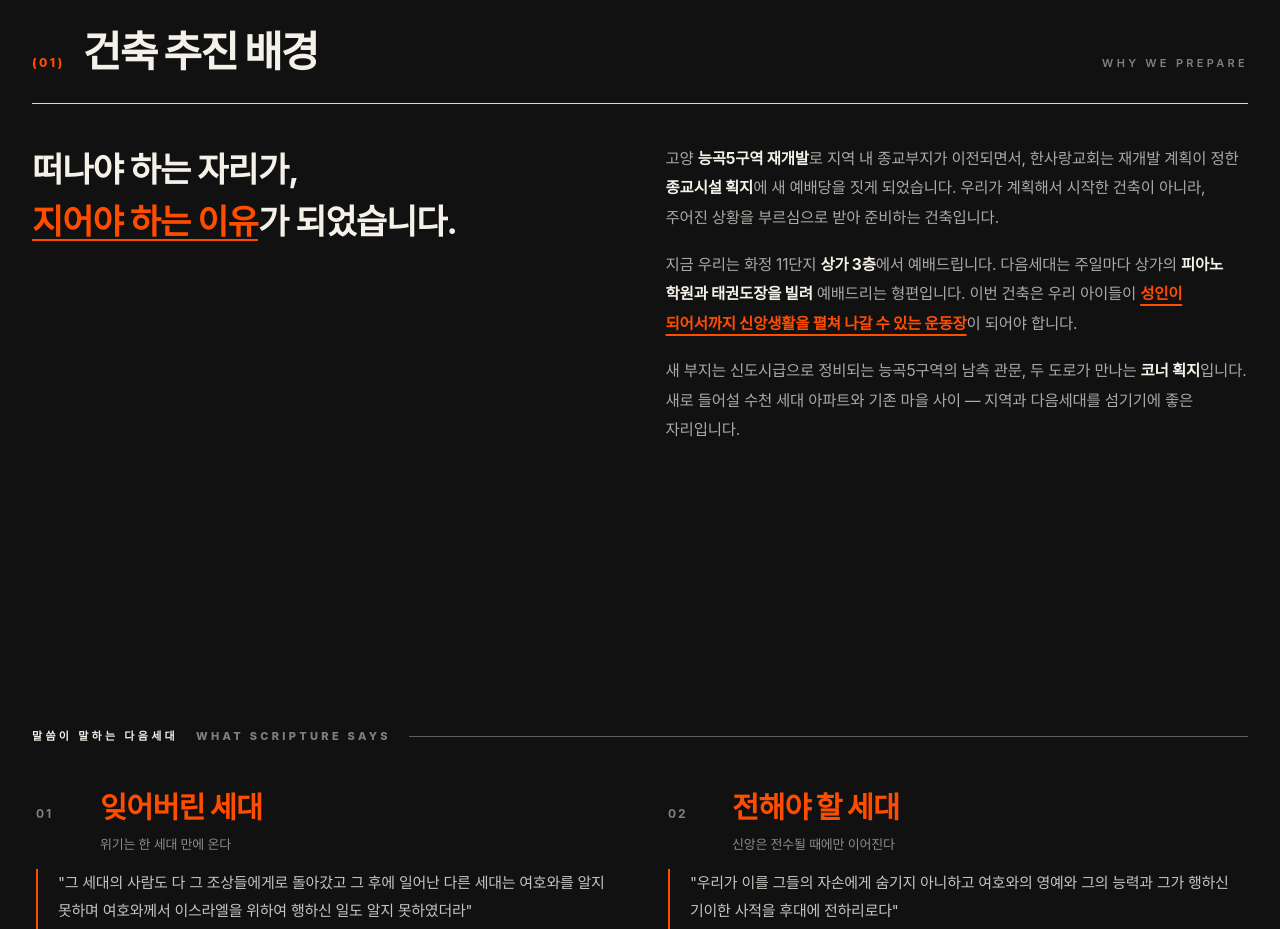
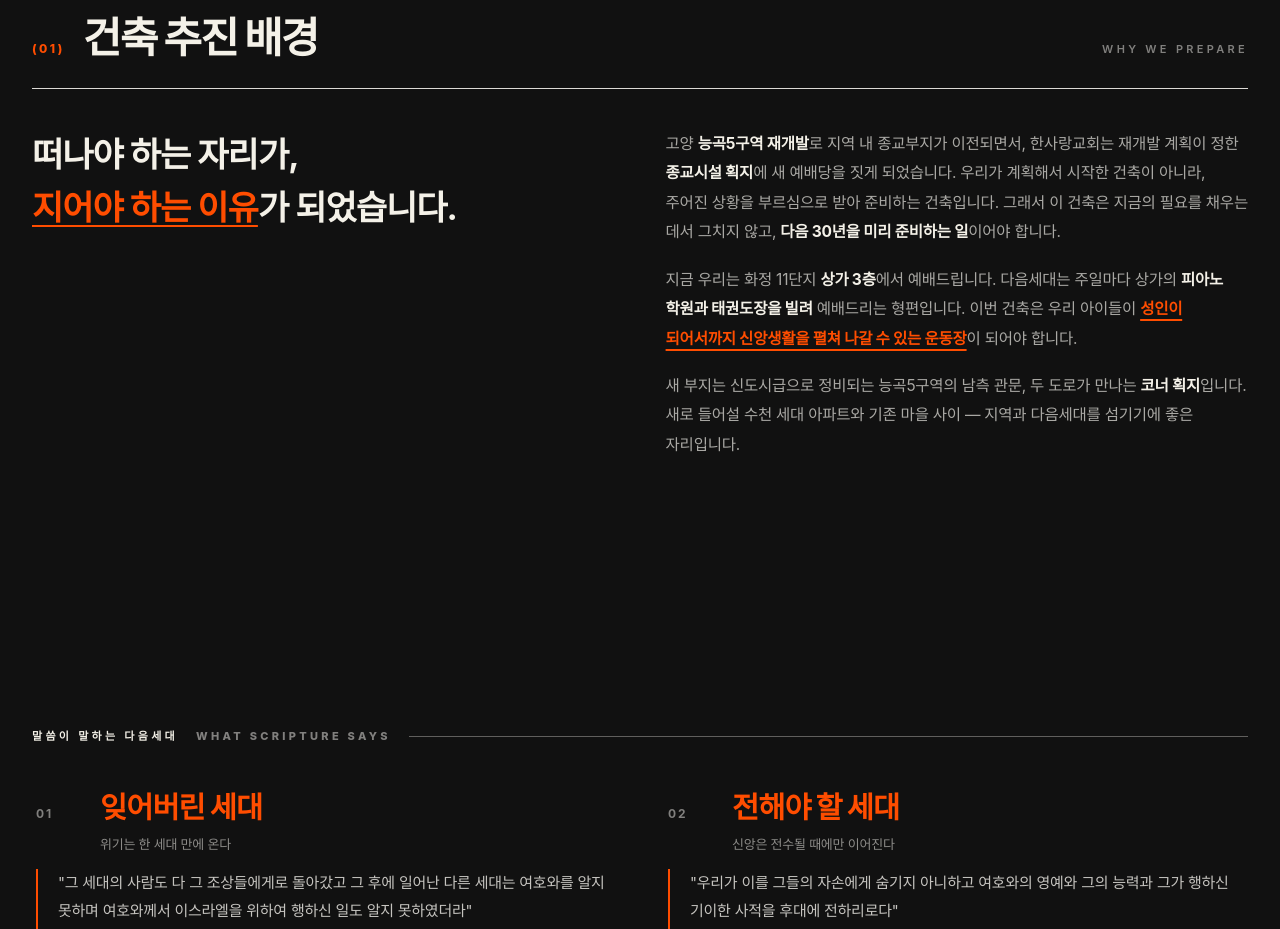
Before and after one commit to jae-gu-kang/hansarang.com, a plain HTML site: page building/index.html in a window 1280 px wide. Shown: the part 940-1869 px from the top of the page. Drawn offline with nearby package versions, Linux system fonts and the light colour scheme; animation ran at ten frames a second; a web font is replaced by a local one.

Commit message:
건축이야기: 추진 배경 첫 문단에 '다음 30년을 미리 준비하는 일' 문장 추가
Co-Authored-By: Claude Fable 5.1 <noreply@anthropic.com>

```diff
--- a/building/index.html
+++ b/building/index.html
@@ -886,7 +886,7 @@ body.present .key-hint{display:none}
     <div class="grid2">
       <p class="statement reveal">떠나야 하는 자리가,<br><span class="hl-o">지어야 하는 이유</span>가 되었습니다.</p>
       <div class="body reveal">
-        <p>고양 <b>능곡5구역 재개발</b>로 지역 내 종교부지가 이전되면서, 한사랑교회는 재개발 계획이 정한 <b>종교시설 획지</b>에 새 예배당을 짓게 되었습니다. 우리가 계획해서 시작한 건축이 아니라, 주어진 상황을 부르심으로 받아 준비하는 건축입니다.</p>
+        <p>고양 <b>능곡5구역 재개발</b>로 지역 내 종교부지가 이전되면서, 한사랑교회는 재개발 계획이 정한 <b>종교시설 획지</b>에 새 예배당을 짓게 되었습니다. 우리가 계획해서 시작한 건축이 아니라, 주어진 상황을 부르심으로 받아 준비하는 건축입니다. 그래서 이 건축은 지금의 필요를 채우는 데서 그치지 않고, <b>다음 30년을 미리 준비하는 일</b>이어야 합니다.</p>
         <p>지금 우리는 화정 11단지 <b>상가 3층</b>에서 예배드립니다. 다음세대는 주일마다 상가의 <b>피아노 학원과 태권도장을 빌려</b> 예배드리는 형편입니다. 이번 건축은 우리 아이들이 <b class="hl-o">성인이 되어서까지 신앙생활을 펼쳐 나갈 수 있는 운동장</b>이 되어야 합니다.</p>
         <p>새 부지는 신도시급으로 정비되는 능곡5구역의 남측 관문, 두 도로가 만나는 <b>코너 획지</b>입니다. 새로 들어설 수천 세대 아파트와 기존 마을 사이 — 지역과 다음세대를 섬기기에 좋은 자리입니다.</p>
       </div>
```
